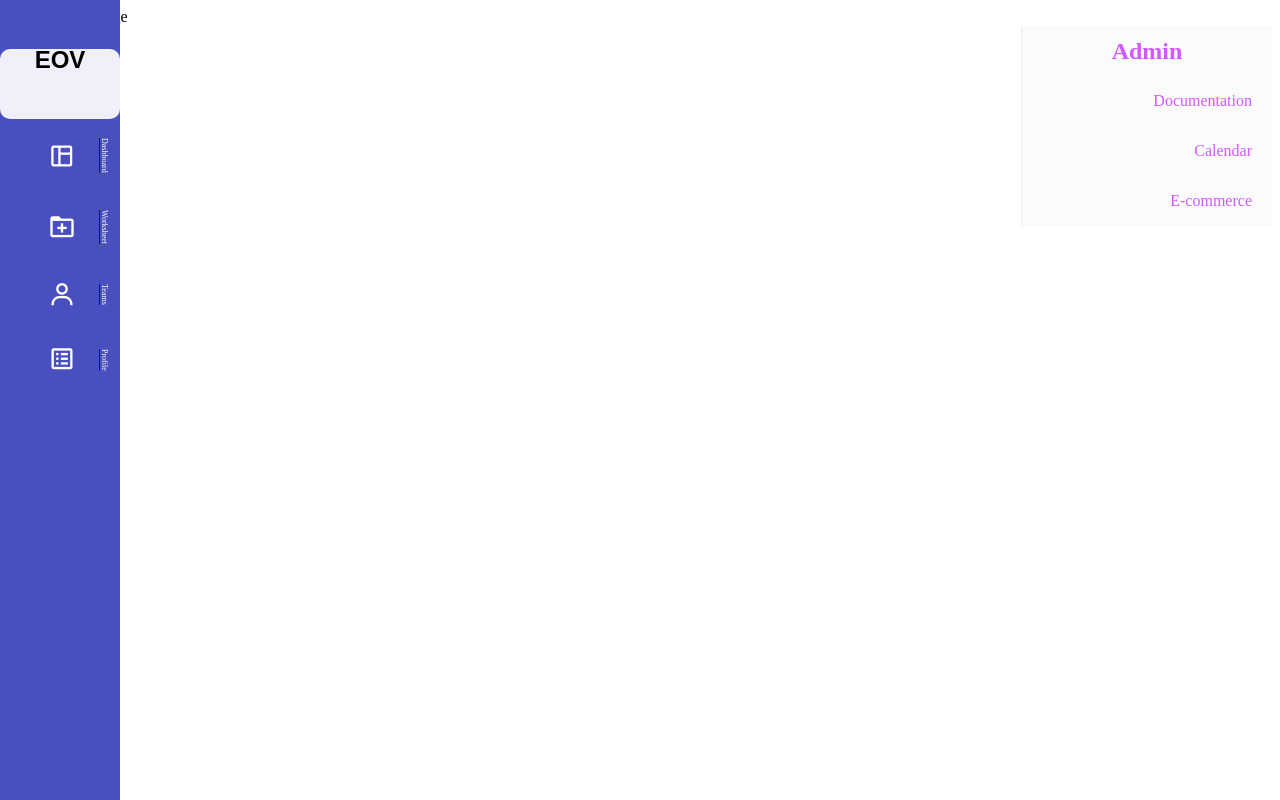
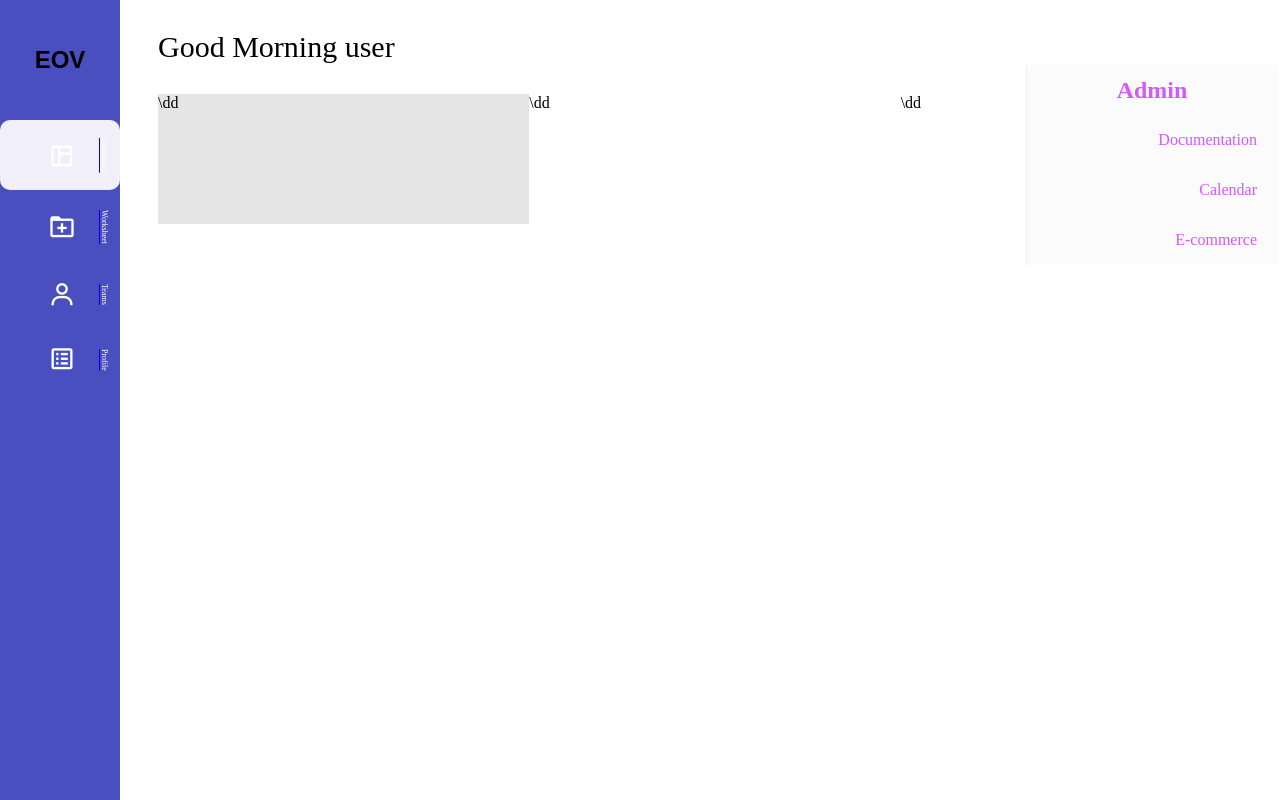
Before and after one commit to DeepakKool/backend, a React (Create React App) app: page /Blank in a window 1280 px wide. Built offline with nearby package versions, Linux system fonts and the light colour scheme.

Commit message:
friday changes

```diff
--- a/src/App.js
+++ b/src/App.js
@@ -9,10 +9,21 @@ import { LOGIN, REGISTER } from "./Routes/Constants";
 import Routess from "./Routes/Routess";
 import { Route, BrowserRouter as Router, Routes } from "react-router-dom";
 import { ProSidebarProvider } from 'react-pro-sidebar';
+import {UserContext} from './context';
+
+
 
 const App = () => {
+    const [user, setUser] = React.useState(null);
+
+
   return (
-    <div>
+    <UserContext.Provider
+    value={{
+
+      setUser,
+
+    }}>
         <Router>
             <AuthRoutes />
             <ProSidebarProvider>
@@ -21,7 +32,7 @@ const App = () => {
 
             </ProSidebarProvider>
         </Router>
-    </div>
+    </UserContext.Provider>
 );
 }
 
--- a/src/Routes/ProtectedRoutes.jsx
+++ b/src/Routes/ProtectedRoutes.jsx
@@ -10,10 +10,12 @@ function ProtectedRoutes({ component: Component, ...rest }) {
     let checkAuth = localStorage.getItem("token") ? true : false;
     console.log("------------------",localStorage.getItem("token"));
 
-    return true ? <>
+    return true ? <div style={{
+      padding: '0px 0px 0px 150px'
+  }}>
       <Sidebar2 />
         <Outlet />
-        <Sidebark /></> : <Navigate to={LOGIN} />;
+        <Sidebark /></div> : <Navigate to={LOGIN} />;
 }
 
 export default ProtectedRoutes;
--- a/src/components/layout/AppLayout.jsx
+++ b/src/components/layout/AppLayout.jsx
@@ -4,10 +4,10 @@ import Sidebar2 from "../sidebar/sidebar2";
 
 const AppLayout = () => {
     return <div style={{
-        padding: '50px 0px 0px 150px'
+        padding: '150px 0px 0px 50px'
     }}>
         <Sidebar2 />
-        <Outlet />
+        <Outlet  style={{position: relative}}/>
         <Sidebark />
     </div>;
 };
--- a/src/components/sidebar/Sidebar.jsx
+++ b/src/components/sidebar/Sidebar.jsx
@@ -13,7 +13,7 @@ const Sidebark = () => {
     id="app"
     style={
 //add flexDirection: "row-reverse" here
-      ( { display: "flex", flexDirection: "row-reverse" ,})
+      ( { display: "flex", position: 'absolute', right: 3, top: 65})
     }
   >
     <Sidebar rtl={true}>
--- a/src/components/sidebar/sidebar.scss
+++ b/src/components/sidebar/sidebar.scss
@@ -59,7 +59,7 @@
             transform: translateX(-50%);
             transition: 0.3s ease-in-out;
             color: #494FBF;
-            transform: translateX(-50%) translateY(0px);
+            transform: translateX(-50%) translateY(0px)!important;
             height: 70px!important;
         }
     }
--- a/src/pages/Blank.jsx
+++ b/src/pages/Blank.jsx
@@ -1,5 +1,44 @@
+import React, { useState, useEffect } from "react";
+import {UserContext} from '../context';
+
+
 const Blank = () => {
-    return <div>This is Blank page</div>;
+    const {user, setUser} = React.useContext(UserContext);
+    console.log("- - - - - - - in blanks page",user)
+
+    let data = localStorage.getItem("token")
+
+    return <div>
+
+       <p style={{fontSize: 30, }}> Good Morning {'user'}</p>
+
+        {/* <p>kkdkdkdk{user}</p>
+
+        <p>ksksksk{data?.user} </p> */}
+
+
+    <div style={{display: 'flex', flexDirection: 'row'}}>
+        <div style={{flex: 4, width: 20, height: 130, backgroundColor: '#E5E5E5'}}>
+
+        <div style={{ width: 230, height: 130, backgroundColor: '#E5E5E5'}}>
+            \dd
+        </div>
+
+
+        </div>
+
+        <div style={{flex: 4}}>
+            \dd
+        </div>
+
+        <div style={{flex: 4}}>
+            \dd
+        </div>
+
+    </div>
+
+
+    </div>;
 };
 
 export default Blank;
--- a/src/pages/login/login.js
+++ b/src/pages/login/login.js
@@ -1,14 +1,14 @@
 import React, { useState, useEffect } from "react";
 import "../style.css";
-import background from "../../assets/bg_1.jpg"
+import background from "../../assets/bg_1.jpg";
 import { Link, useNavigate } from "react-router-dom";
-import {UserContext} from '../../context';
-import { loginWithEmail } from '../../services/auth';
+import { UserContext } from "../../context";
+import { loginWithEmail } from "../../services/auth";
 
 const Login = () => {
   const [email, setEmail] = useState(null);
   const [password, setPassword] = useState(null);
-	const {user, setUser} = React.useContext(UserContext);
+  const { user, setUser } = React.useContext(UserContext);
   const navigate = useNavigate();
 
   const handleInputChange = (e) => {
@@ -21,58 +21,36 @@ const Login = () => {
     }
   };
 
-
   const handleSubmit = () => {
     console.log(email, password);
-		logInWithData(email,password)
+    logInWithData(email, password);
     // logInWithEmailAndPassword(email, password);
-        navigate("/Blank");
 
   };
 
-	const logInWithData = async (email,password) => {
+  const logInWithData = async (email, password) => {
+    await loginWithEmail().then((data) => {
+		console.log("LOGIN", JSON.stringify(data.user, null, 2));
+      if (data.error) {
+        // finalData.push("Error");
+        console.log("here in error");
+      } else {
+		setUser(data.user);
+        // console.log("LOGIN", JSON.stringify(data, null, 2));
+	 		navigate("/Blank");
+        localStorage.setItem("token", data);
 
 
 
-
-		 await loginWithEmail('simran@airlive24.com','123456').then(
-
-
-		  data => {
-
-
-
-
-
-		   if (data.Errors ) {
-
-			// finalData.push("Error");
-			console.log("here in error")
-
-		   } else {
-			setUser(data)
-		 console.log("LOGIN",JSON.stringify(data, null,2))
-		 localStorage.setItem('token', data.access_token);
-
-
-
-			// console.log("here")
       }
-
-
-
-
-
-
-		  },
-		);
-
-		}
+    });
+  };
 
   return (
-    <div style= {{ flexDirection: 'row', display:'flex', alignItems: 'center' }}>
-
-        <div style={{  width: '50%' }}>
+    <div
+      style={{ flexDirection: "row", display: "flex", alignItems: "center" }}
+    >
+      <div style={{ width: "50%" }}>
         <div className="form">
           <text style={{ fontSize: 25 }}>EOV</text>
           <br />
@@ -111,16 +89,19 @@ const Login = () => {
               Login
             </button>
           </div>
-
-
         </div>
       </div>
 
-        <div style={{  width: '50%', height: 1000,
+      <div
+        style={{
+          width: "50%",
+          height: 1000,
           //   backgroundImage: url('../assets/bg_1.jpg')
-         backgroundImage: `url(${background})`
-          }}>ds</div>
-
+          backgroundImage: `url(${background})`,
+        }}
+      >
+        ds
+      </div>
     </div>
   );
 };
--- a/src/services/auth.jsx
+++ b/src/services/auth.jsx
@@ -12,35 +12,35 @@ import axios from 'axios';
 
             // Alert.alert('Please Select Destination');
 
-            // const response = await
-            // fetch('https://www.development.airlive24.com/api/login', {
-            //     method: 'POST',
-            //     headers: {
-            //     Accept: 'application/json',
-            //     'Content-Type': 'application/json',
-            //     },
-            //     body: JSON.stringify({
-            //     email: 'simran@airlive24.com',
-            //     password: '123456',
-            //     }),
-            //     });
+            const response = await
+            fetch('https://www.development.airlive24.com/api/login', {
+                method: 'POST',
+                headers: {
+                Accept: 'application/json',
+                'Content-Type': 'application/json',
+                },
+                body: JSON.stringify({
+                email: 'simran@airlive24.com',
+                password: '123456',
+                }),
+                });
 
 
-		const response = await axios.post(
-			'https://www.development.airlive24.com/api/login',
-			JSON.stringify({ email, password }),
-			{
-                headers: {
-                        'Accept': 'application/json',
-                        'Content-Type': 'application/json',
-                        },
-			//   withCredentials: true,
-			}
-		  );
-console.log(response)
+		// const response = await axios.post(
+		// 	'https://www.development.airlive24.com/api/login',
+		// 	JSON.stringify({ email, password }),
+		// 	{
+    //             headers: {
+    //                     'Accept': 'application/json',
+    //                     'Content-Type': 'application/json',
+    //                     },
+		// 	//   withCredentials: true,
+		// 	}
+		//   );
+// console.log(response)
 
-            const json = await response?.data;
-
+            const json = response.json();
+            console.log(json)
             return json;
 
         } catch (error) {
```
Also changed, not shown: 1 other file (tests, documents, lock files or other folders). Lines whose indentation alone changed are shown as unchanged.
